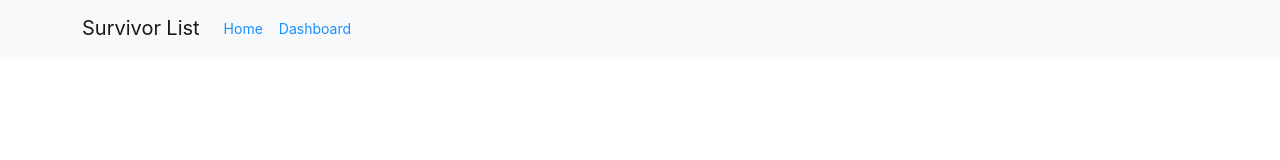
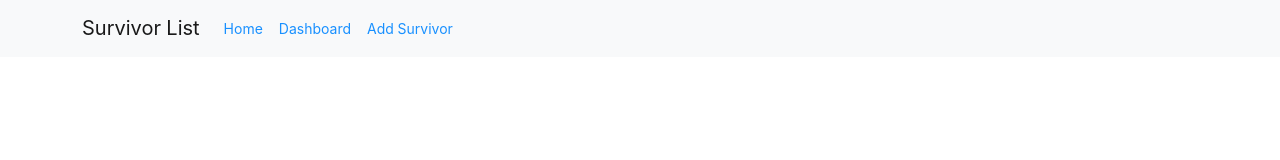
Before and after one commit to Naimdasb/test-survivor, a Next.js app: page / in a window 1280 px wide. Shown: the top 160 px of the page. Built offline with nearby package versions, Linux system fonts and the light colour scheme.

Commit message:
added nav link

```diff
--- a/src/components/navigation/Navigation.tsx
+++ b/src/components/navigation/Navigation.tsx
@@ -15,6 +15,9 @@ export const Navigation = () => {
                         <div className='p-2'>
                             <Link href='/dashboard'>Dashboard</Link>
                         </div>
+                        <div className='p-2'>
+                            <Link href='/add'>Add Survivor</Link>
+                        </div>
                     </Nav>
                 </Navbar.Collapse>
             </Container>
```
